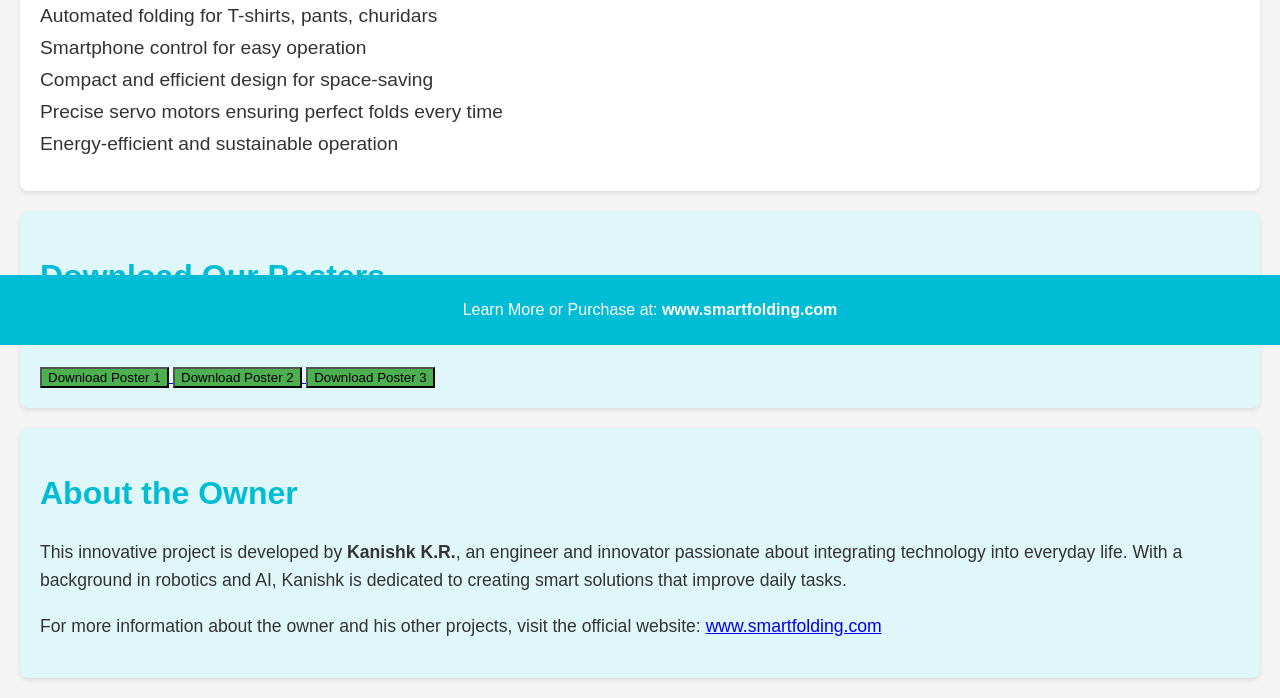
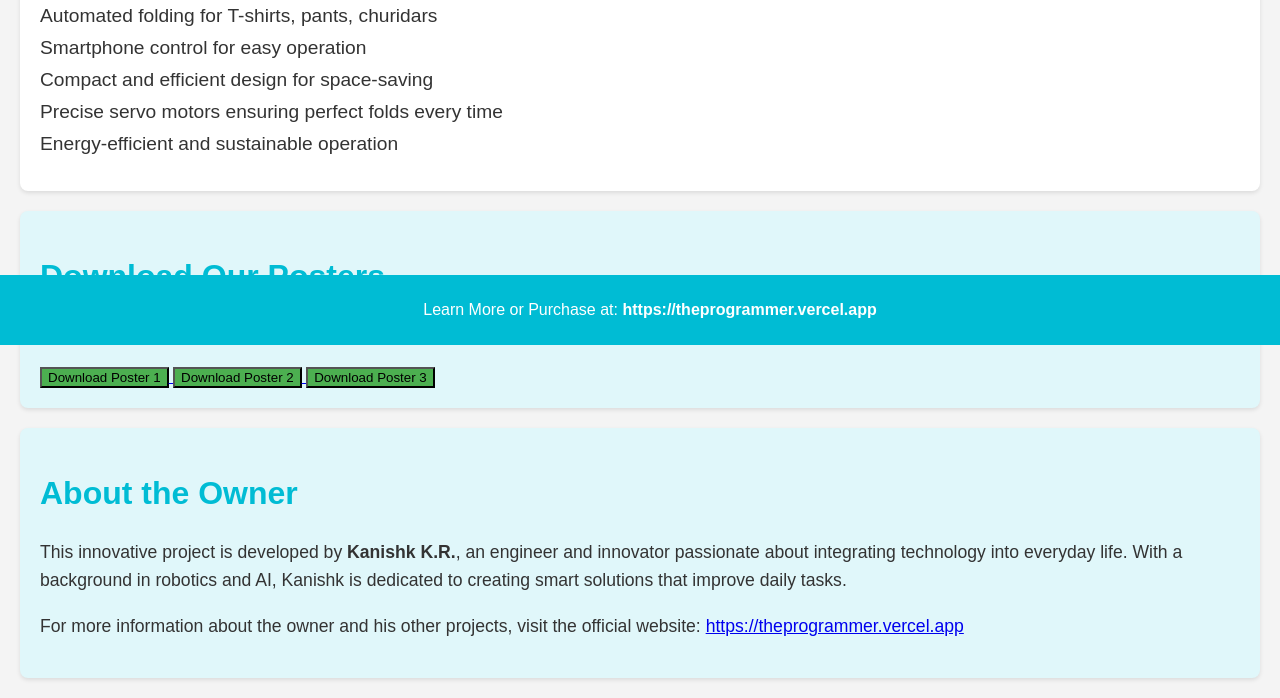
Before and after one commit to KanishkKR2010/clothfolding, a plain HTML site: page index.html in a window 1280 px wide. Shown: the part 455-1153 px from the top of the page. Drawn offline with Linux system fonts and the light colour scheme.

Commit message:
Update index.html

```diff
--- a/index.html
+++ b/index.html
@@ -52,11 +52,11 @@
     <section id="about">
         <h2>About the Owner</h2>
         <p>This innovative project is developed by <strong>Kanishk K.R.</strong>, an engineer and innovator passionate about integrating technology into everyday life. With a background in robotics and AI, Kanishk is dedicated to creating smart solutions that improve daily tasks.</p>
-        <p>For more information about the owner and his other projects, visit the official website: <a href="https://www.smartfolding.com" target="_blank">www.smartfolding.com</a></p>
+        <p>For more information about the owner and his other projects, visit the official website: <a href="https://theprogrammer.vercel.app" target="_blank">https://theprogrammer.vercel.app</a></p>
     </section>
 
     <footer>
-        <p>Learn More or Purchase at: <a href="https://www.smartfolding.com" target="_blank">www.smartfolding.com</a></p>
+        <p>Learn More or Purchase at: <a href="https://theprogrammer.vercel.app" target="_blank">https://theprogrammer.vercel.app</a></p>
     </footer>
 
 </body>
```
